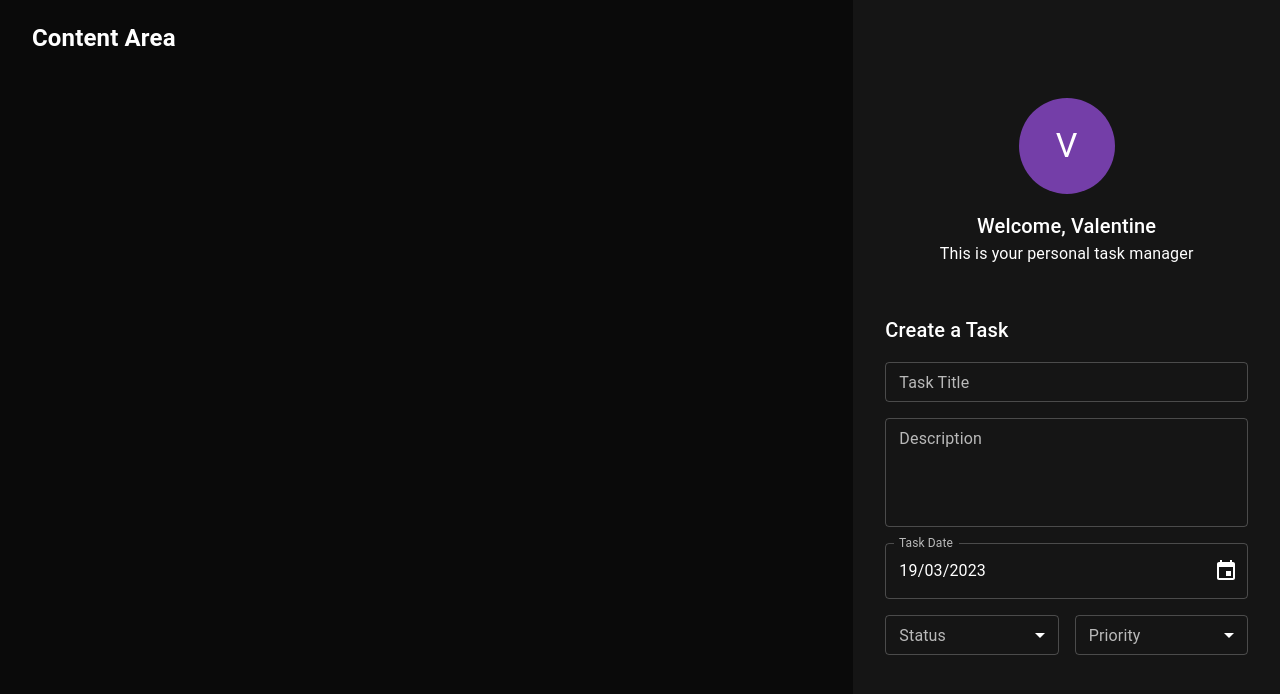
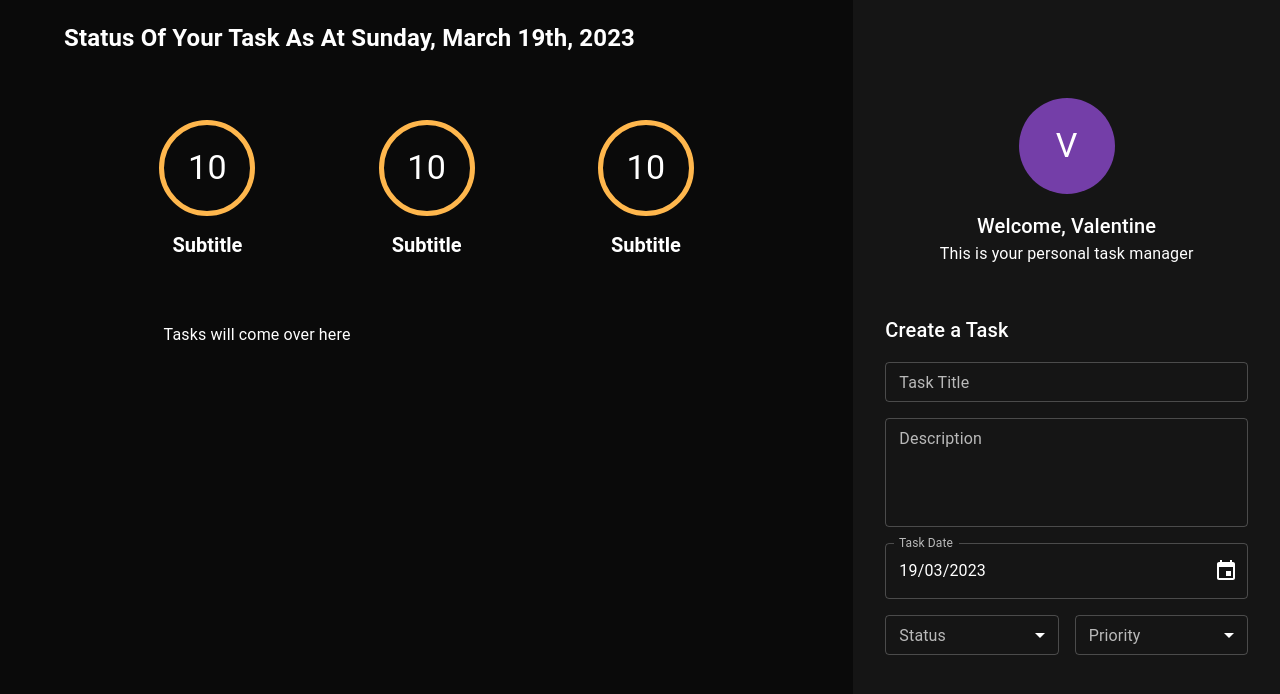
Before and after one commit to valentinesamuel/ts-todo-react, a React (Vite) app: page / in a window 1280 px wide. Shown: the top 694 px of the page. Built offline with nearby package versions, Linux system fonts and the light colour scheme.

Commit message:
FEAT: Styled task counter

```diff
--- a/src/components/taskarea/taskArea.tsx
+++ b/src/components/taskarea/taskArea.tsx
@@ -1,10 +1,33 @@
-import  { FC, ReactElement } from 'react';
-import { Grid } from '@mui/material';
+import { FC, ReactElement } from 'react';
+import { Grid, Box } from '@mui/material';
+import { format } from 'date-fns';
+import { TaskCounter } from '../taskcounter/TaskCounter';
 
 const TaskArea: FC = (): ReactElement => {
   return (
     <Grid item md={8} px={4}>
-      <h2>Content Area</h2>
+      <Box mb={8} px={4}>
+        <h2>Status Of Your Task As At {format(new Date(), 'PPPP')}</h2>
+      </Box>
+      <Grid container display="flex" justifyContent="center">
+        <Grid
+          item
+          display="flex"
+          flexDirection="row"
+          justifyContent="space-around"
+          alignItems="center"
+          md={10}
+          xs={12}
+          mb={8}
+        >
+          <TaskCounter />
+          <TaskCounter />
+          <TaskCounter />
+        </Grid>
+        <Grid item display="flex" flexDirection="column" xs={10} md={8}>
+          <Box>Tasks will come over here</Box>
+        </Grid>
+      </Grid>
     </Grid>
   );
 };
--- /dev/null
+++ b/src/components/taskcounter/TaskCounter.tsx
@@ -0,0 +1,38 @@
+import { FC, ReactElement } from 'react';
+import { Box, Avatar, Typography } from '@mui/material';
+
+export const TaskCounter: FC = (): ReactElement => {
+  return (
+    <>
+      <Box
+        display="flex"
+        flexDirection="column"
+        justifyContent="center"
+        alignItems="center"
+      >
+        <Avatar
+          sx={{
+            backgroundColor: 'transparent',
+            border: '.313rem solid',
+            width: '6rem',
+            height: '6rem',
+            marginBottom: '1rem',
+            borderColor: 'warning.light',
+          }}
+        >
+          <Typography color="#ffffff" variant="h4">
+            10
+          </Typography>
+        </Avatar>
+        <Typography
+          color="#ffffff"
+          fontWeight="bold"
+          fontSize="20px"
+          variant="h5"
+        >
+          Subtitle
+        </Typography>
+      </Box>
+    </>
+  );
+};
```
